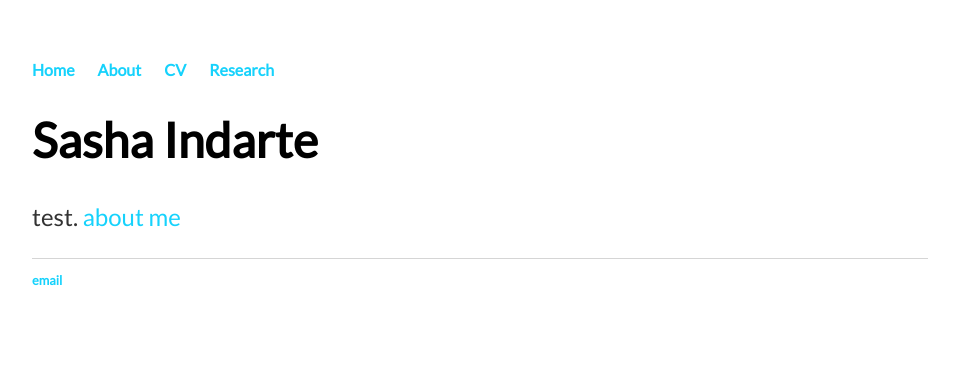
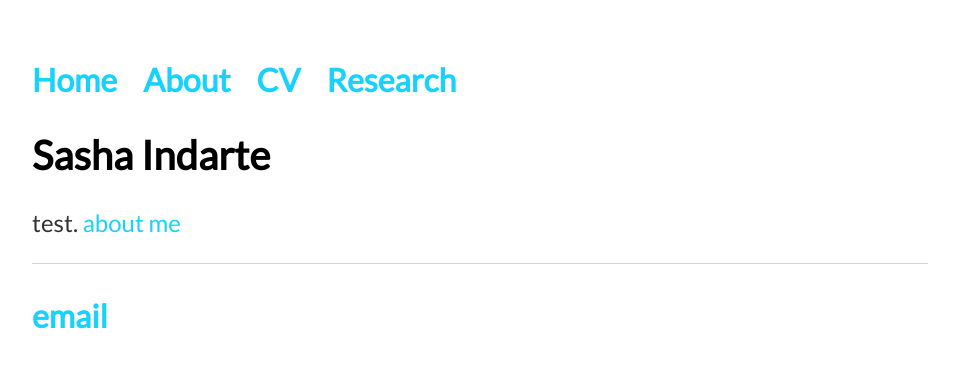
Before and after one commit to sashaindarte/sashaindarte.github.io, a Jekyll site: the page built from index.html, in a window 1280 px wide. Shown: the top 368 px of the page, without its empty margins (160-1119 px from the left). Built offline with Jekyll 4.4.1, drawn with Linux system fonts in a browser that asks for light colours.

Commit message:
Update main.css

```diff
--- a/css/main.css
+++ b/css/main.css
@@ -7,10 +7,21 @@ nav ul, footer ul {
     padding: 0px;
     list-style: none;
     font-weight: bold;
+    font-size: 2em;
 }
 nav ul li, footer ul li {
     display: inline;
     margin-right: 20px;
+}
+h1 {
+    font-size: 2.5em;
+    font-family:'Lato', 'Sans-Serif';
+}
+p {
+    font-size: 1.5em;
+    line-height: 1.4em;
+    font-family:'Lato', 'Sans-Serif';
+    color: #333;
 }
 a {
     text-decoration: none;
@@ -21,19 +32,9 @@ a:hover {
     color: #999;
     font-family:'Lato', 'Sans-Serif';
 }
-h1 {
-    font-size: 3em;
-    font-family:'Lato', 'Sans-Serif';
-}
-p {
-    font-size: 1.5em;
-    line-height: 1.4em;
-    font-family:'Lato', 'Sans-Serif';
-    color: #333;
-}
 footer {
     border-top: 1px solid #d5d5d5;
-    font-size: .8em;
+    font-size: 1em;
 }
 
 ul.posts {
```
